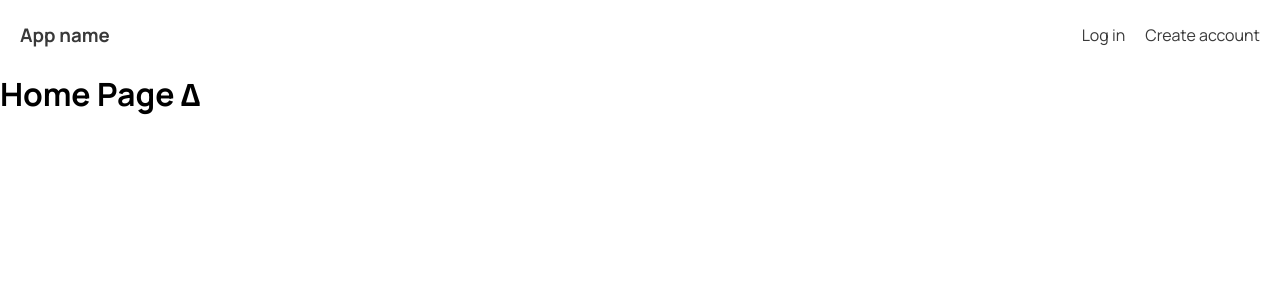
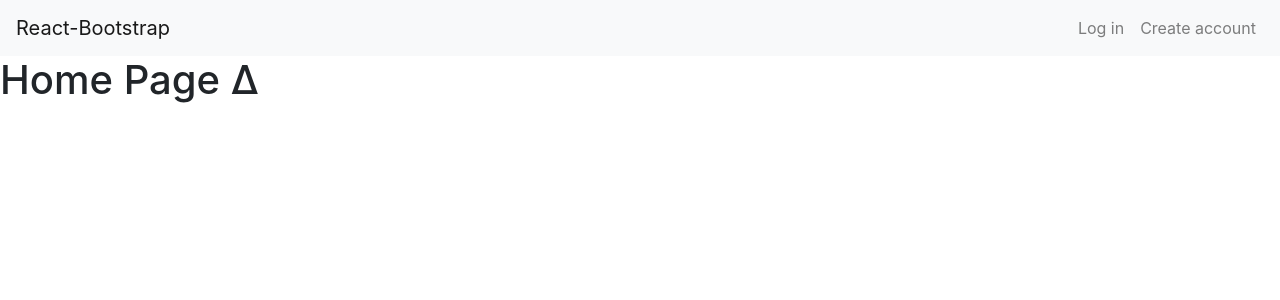
Before and after one commit to JorellLangmar/WildLife, a React (Create React App) app: page / in a window 1280 px wide. Shown: the top 300 px of the page. Built offline with nearby package versions, Linux system fonts and the light colour scheme; no server answers.

Commit message:
Navbar changed

```diff
--- a/package.json
+++ b/package.json
@@ -3,10 +3,15 @@
   "version": "0.1.0",
   "private": true,
   "dependencies": {
+    "@material-ui/core": "^4.11.0",
     "aos": "^2.3.4",
     "axios": "^0.19.2",
+    "bootstrap": "^4.5.3",
+    "navbar-native": "^1.6.1",
     "react": "^16.13.1",
+    "react-bootstrap": "^1.3.0",
     "react-dom": "^16.13.1",
+    "react-native-vector-icons": "^7.1.0",
     "react-router-dom": "^5.1.2",
     "react-scripts": "^3.4.3"
   },
--- a/public/index.html
+++ b/public/index.html
@@ -12,6 +12,9 @@
     <link rel="apple-touch-icon" href="%PUBLIC_URL%/logo192.png" />
     <link href="https://unpkg.com/aos@2.3.1/dist/aos.css" rel="stylesheet">
     <script src="https://unpkg.com/aos@2.3.1/dist/aos.js"></script>
+    <link rel="stylesheet" href="https://fonts.googleapis.com/css?family=Roboto:300,400,500,700&display=swap" />
+    <link rel="stylesheet" href="https://fonts.googleapis.com/icon?family=Material+Icons" />
+
 
     <!--
       manifest.json provides metadata used when your web app is installed on a
--- a/src/App.jsx
+++ b/src/App.jsx
@@ -6,11 +6,25 @@ import Signin from "./pages/Signin";
 import Signup from "./pages/Signup";
 import ProtectedRoute from "./components/ProtectedRoute";
 import Profile from "./pages/Profile";
+import AOS from "aos";
+import "aos/dist/aos.css";
+import Navbar from "./components/Navbar";
+import "bootstrap/dist/css/bootstrap.min.css";
 
-function App() {
+class App extends React.Component {
+  constructor(props) {
+    super(props);
+  }
+  componentDidMount() {
+    AOS.init({
+      duration: 2000,
+    });
+  }
+
+  render() {
     return (
       <div className="App">
-      <NavMain />
+        <Navbar sticky="top" />
         <Switch>
           <Route exact path="/" component={Home} />
           <Route exact path="/signin" component={Signin} />
@@ -20,5 +34,6 @@ function App() {
       </div>
     );
   }
+}
 
 export default App;
--- /dev/null
+++ b/src/components/Navbar.jsx
@@ -0,0 +1,82 @@
+import React from "react";
+import { NavLink } from "react-router-dom";
+import { withUser } from "../components/Auth/withUser";
+import apiHandler from "../api/apiHandler";
+import Navbar from "react-bootstrap/Navbar";
+import Nav from "react-bootstrap/Nav";
+import NavDropdown from "react-bootstrap/NavDropdown";
+
+// import "../styles/NavMain.css";
+
+const NavBar = (props) => {
+  const { context } = props;
+
+  function handleLogout() {
+    apiHandler
+      .logout()
+      .then(() => {
+        context.removeUser();
+      })
+      .catch((error) => {
+        console.log(error);
+      });
+  }
+
+  return (
+    <Navbar collapseOnSelect expand="lg" bg="light" variant="light">
+      <Navbar.Brand href="/">React-Bootstrap</Navbar.Brand>
+      <Navbar.Toggle aria-controls="responsive-navbar-nav" />
+      <Navbar.Collapse id="responsive-navbar-nav">
+        <Nav className="mr-auto">
+          {/* <Nav.Link href="#features">Features</Nav.Link>
+          <Nav.Link href="#pricing">Pricing</Nav.Link> */}
+          {/* <NavDropdown title="Dropdown" id="collasible-nav-dropdown">
+            <NavDropdown.Item href="#action/3.1">Action</NavDropdown.Item>
+            <NavDropdown.Item href="#action/3.2">
+              Another action
+            </NavDropdown.Item>
+            <NavDropdown.Item href="#action/3.3">Something</NavDropdown.Item>
+            <NavDropdown.Divider />
+            <NavDropdown.Item href="#action/3.4">
+              Separated link
+            </NavDropdown.Item> */}
+          {/* </NavDropdown> */}
+        </Nav>
+        <Nav>
+          <Nav.Link>
+            {context.isLoggedIn && (
+              <React.Fragment>
+                <li>
+                  <NavLink to="/profile">
+                    {context.user && context.user.email}
+                  </NavLink>
+                </li>
+                <li>
+                  <p onClick={handleLogout}>Logout</p>
+                </li>
+              </React.Fragment>
+            )}
+            {!context.isLoggedIn && (
+              <React.Fragment>
+                <li>
+                  <NavLink to="/signin">Log in</NavLink>
+                </li>
+              </React.Fragment>
+            )}
+          </Nav.Link>
+          <Nav.Link eventKey={2}>
+          {!context.isLoggedIn && (
+              <React.Fragment>
+                <li>
+                  <NavLink to="/signup">Create account</NavLink>
+                </li>
+              </React.Fragment>
+            )}
+          </Nav.Link>
+        </Nav>
+      </Navbar.Collapse>
+    </Navbar>
+  );
+};
+
+export default withUser(NavBar);
--- a/src/index.js
+++ b/src/index.js
@@ -4,13 +4,10 @@ import { BrowserRouter } from "react-router-dom";
 import UserProvider from "./components/Auth/UserProvider";
 import App from "./App";
 
-<script src="https://unpkg.com/aos@2.3.1/dist/aos.js"></script>;
-<script>
-  AOS.init();
-</script>
 
 import "./styles/reset.css";
 import "./styles/global.css";
+
 
 ReactDOM.render(
   <BrowserRouter>
--- a/src/pages/Home.jsx
+++ b/src/pages/Home.jsx
@@ -3,7 +3,7 @@ import React from "react";
 class Home extends React.Component {
   render() {
     return (
-      <div>
+      <div className="home">
         <h1>Home Page ∆</h1>
       </div>
     );
```
Also changed, not shown: public/media/homeBackground.jpeg (added), src/styles/home.css (added). Lines whose indentation alone changed are shown as unchanged.
